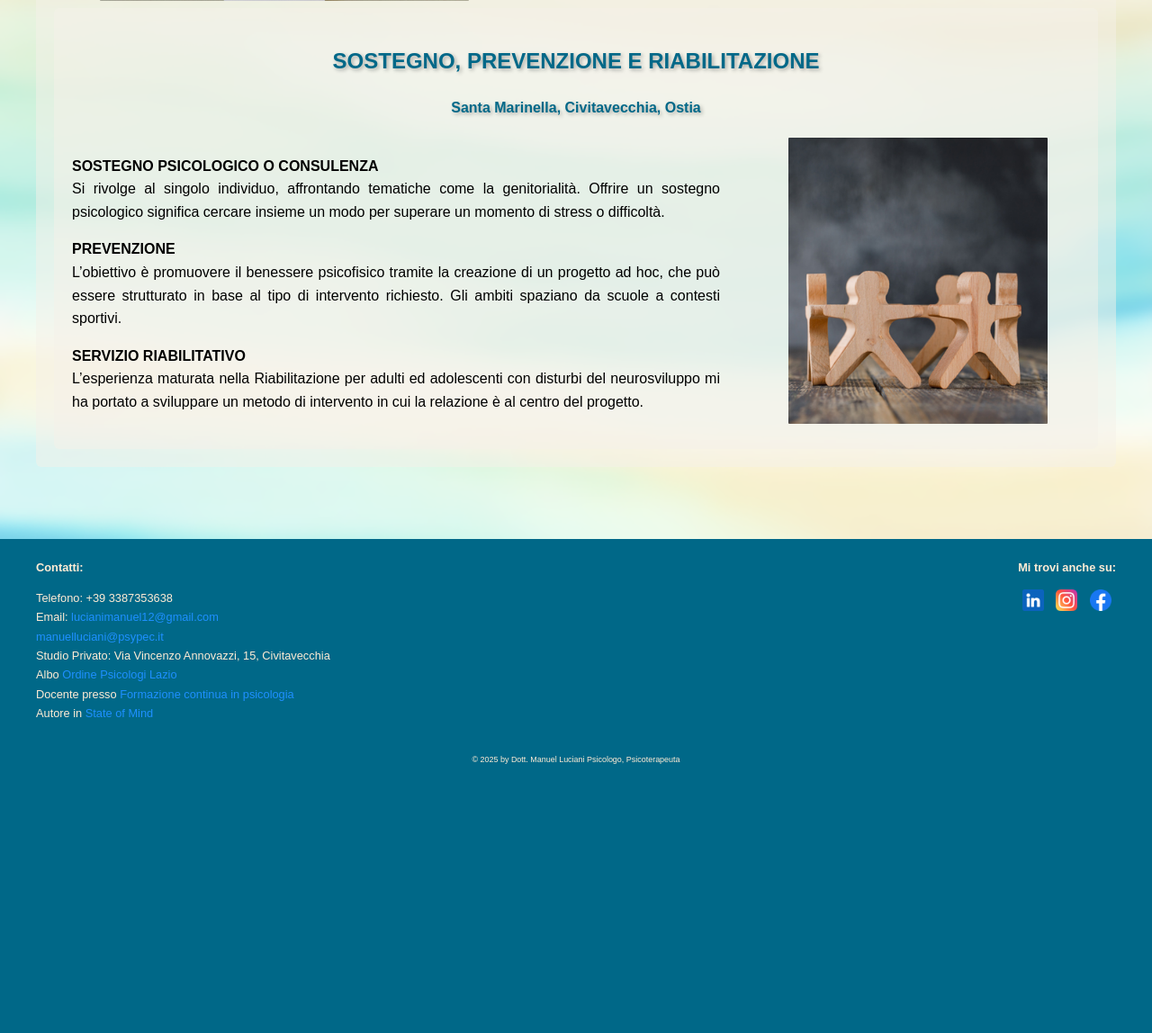
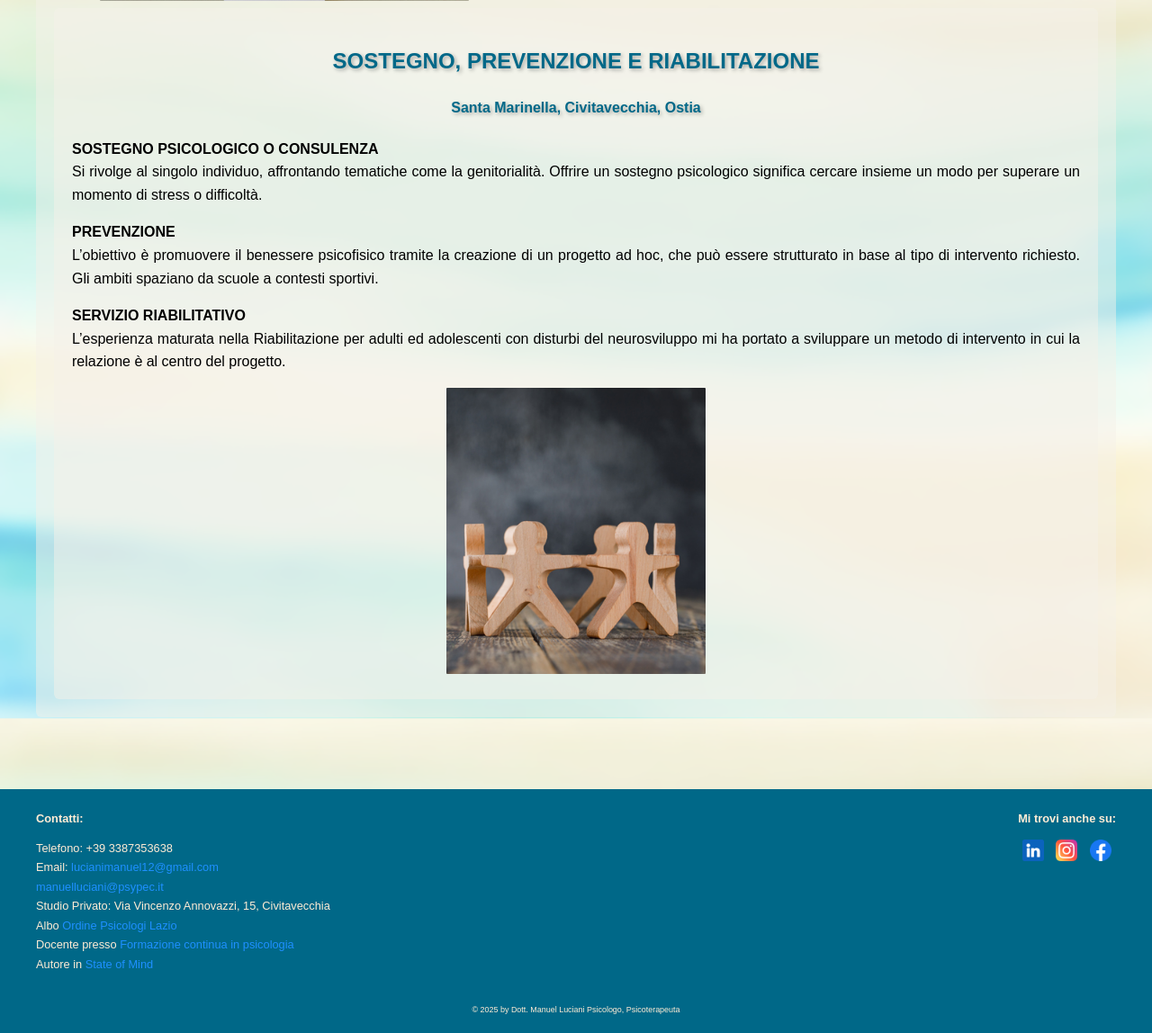
Before and after one commit to GI3793/SitoManuel, a Flask app: page /myjob in a window 1280 px wide. Shown: the part 908-2056 px from the top of the page at 90% size. Before the commit the page ends 1757 px from the top, so only its background shows below. Run offline with Flask 3, Linux system fonts and the light colour scheme; some web fonts are replaced.

Commit message:
Add files via upload

```diff
--- a/templates/index.html
+++ b/templates/index.html
@@ -30,7 +30,7 @@
     <!-- Contenitore dei riquadri -->
     <div style="display: flex; flex-direction: column; gap: 20px; align-items: center; width: 100%; max-width: 1200px;">
 
-        {% set box_style = "display: flex; flex-direction: row; align-items: center;
+        {% set box_style = "align-items: center;
                             justify-content: flex-start; text-align: left; background: rgba(245, 241, 233, 0.5);
                             padding: 20px; border-radius: 8px; box-shadow: 4px 4px 10px rgba(0, 0, 0, 0.1);
                             width: 100%; margin: 0 auto; box-sizing: border-box;" %}
--- a/templates/myjob.html
+++ b/templates/myjob.html
@@ -58,7 +58,7 @@
      <p>Santa Marinella, Civitavecchia, Ostia</p>
     </h2>
         <!-- Contenitore flessibile per testo e immagine -->
-        <div style="display: flex; align-items: center; justify-content: center; gap: 40px; flex-wrap: wrap;">
+        <div style="align-items: center; justify-content: center; gap: 40px; flex-wrap: wrap;">
             <!-- Testo a sinistra -->
             <div style="flex: 2; text-align: justify;">
                 <p><strong>SOSTEGNO PSICOLOGICO O CONSULENZA</strong><br>
```
